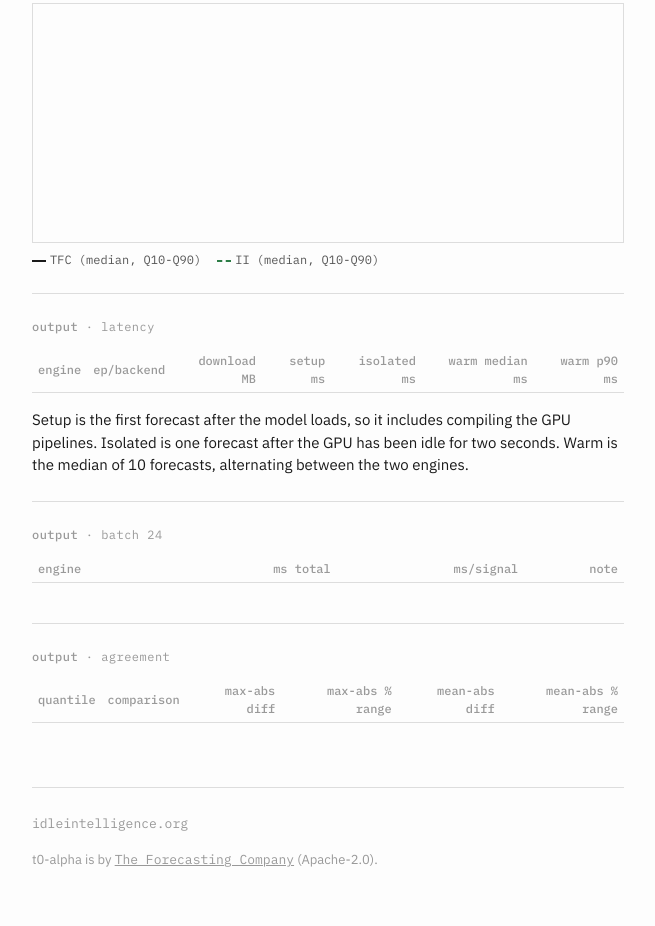
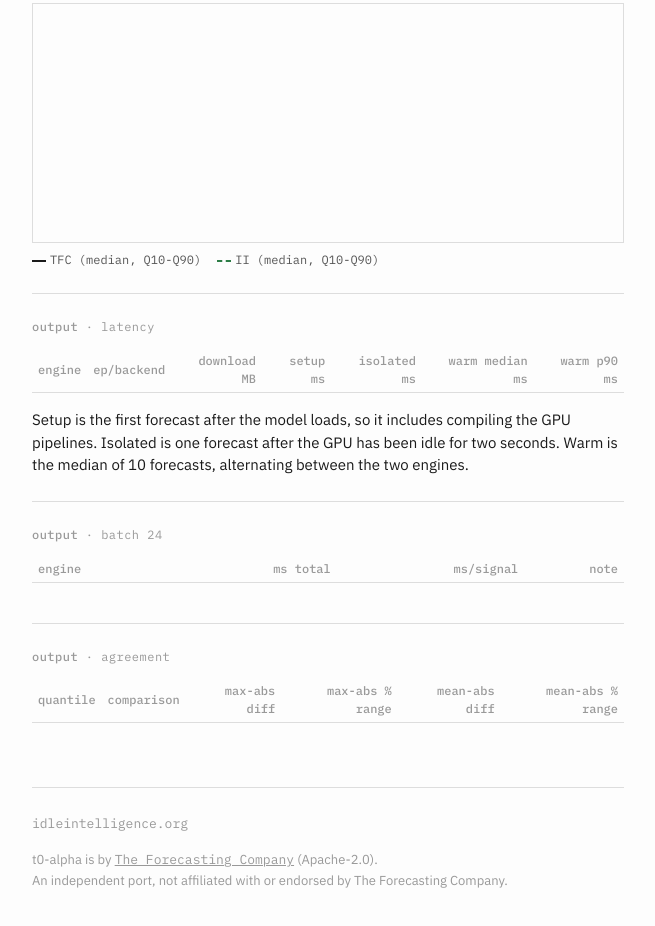
Before and after one commit to idle-intelligence/t0-web, a website: page bench/compare/index.html in a window 1280 px wide. Shown: the part 805-1731 px from the top of the page, without its empty margins (312-967 px from the left). Drawn offline with Linux system fonts and the light colour scheme.

Commit message:
pages: say in both footers that the port is not affiliated with The Forecasting Company

```diff
--- a/bench/compare/index.html
+++ b/bench/compare/index.html
@@ -345,7 +345,8 @@
 
 <footer>
     <a href="https://idleintelligence.org">idleintelligence.org</a>
-    <p class="credit">t0-alpha is by <a href="https://huggingface.co/theforecastingcompany">The Forecasting Company</a> (Apache-2.0).</p>
+    <p class="credit">t0-alpha is by <a href="https://huggingface.co/theforecastingcompany">The Forecasting Company</a> (Apache-2.0).<br>
+    An independent port, not affiliated with or endorsed by The Forecasting Company.</p>
 </footer>
 
 <script type="module" src="./compare.js"></script>
```
Also changed, not shown: web/index.html (+1 -0 lines).
